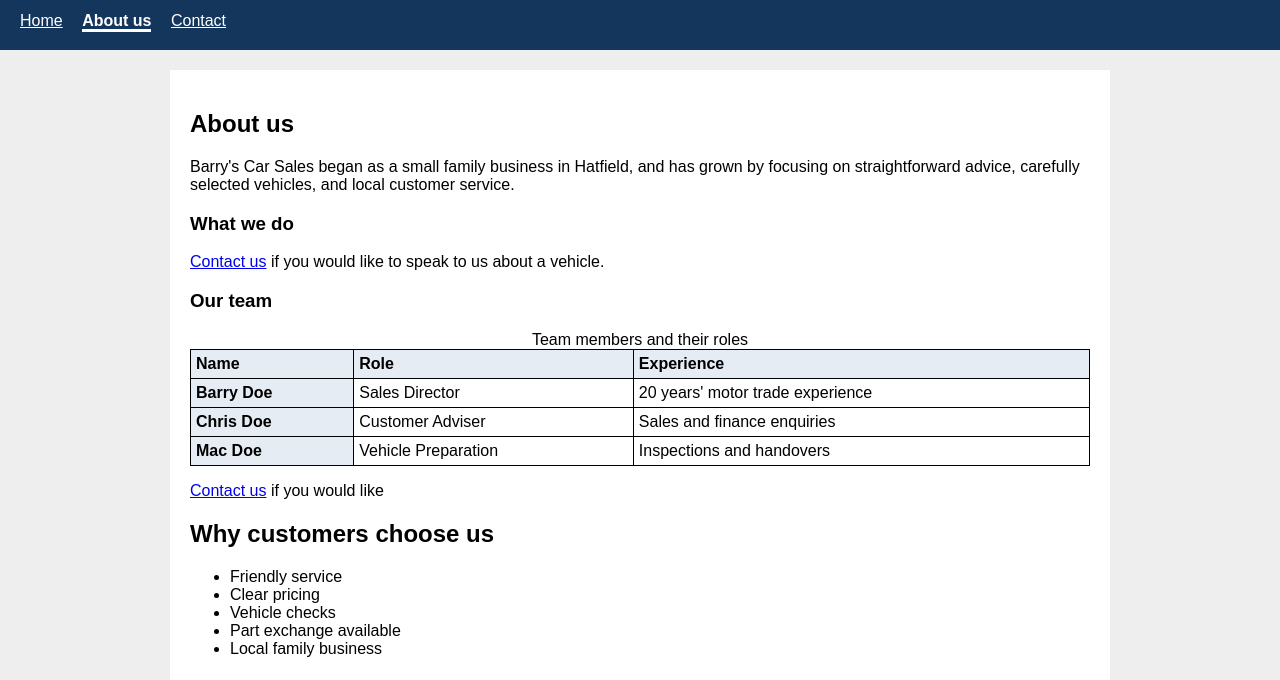
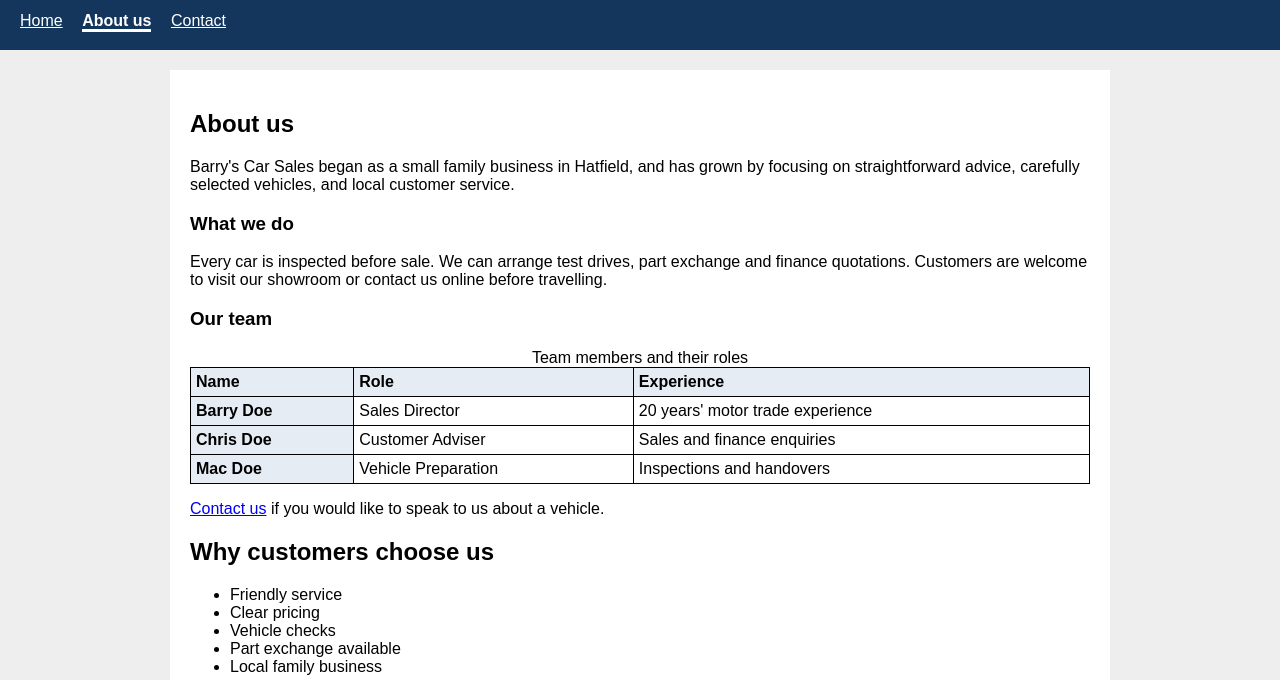
Before and after one commit to ayaanamjad41/barrys-car-sales-enhanced, a plain HTML site: page about.html in a window 1280 px wide. Shown: the part 96-776 px from the top of the page. Drawn offline with Linux system fonts and the light colour scheme.

Commit message:
Restore full contact sentence and tidy indentation on about page

```diff
--- a/about.html
+++ b/about.html
@@ -1,5 +1,6 @@
 <!DOCTYPE html>
 <html lang="en">
+
 <head>
     <meta charset="utf-8">
     <meta name="viewport" content="width=device-width, initial-scale=1">
@@ -7,6 +8,7 @@
     <link rel="stylesheet" href="styles.css">
     <script src="script.js" defer></script>
 </head>
+
 <body>
     <header>
         <div>
@@ -27,10 +29,12 @@
         <div>
             <section>
                 <h2>About us</h2>
-            <p>Barry's Car Sales began as a small family business in Hatfield, and has grown by focusing on straightforward advice, carefully selected vehicles, and local customer service.</p>
+                <p>Barry's Car Sales began as a small family business in Hatfield, and has grown by focusing on
+                    straightforward advice, carefully selected vehicles, and local customer service.</p>
 
                 <h3>What we do</h3>
-                       <p><a href="enquiry.html">Contact us</a> if you would like to speak to us about a vehicle.</p>
+                <p>Every car is inspected before sale. We can arrange test drives, part exchange and finance quotations.
+                    Customers are welcome to visit our showroom or contact us online before travelling.</p>
                 <h3>Our team</h3>
                 <table>
                     <caption>Team members and their roles</caption>
@@ -60,7 +64,7 @@
                     </tbody>
                 </table>
 
-            <p><a href="enquiry.html">Contact us</a> if you would like
+                <p><a href="enquiry.html">Contact us</a> if you would like to speak to us about a vehicle.</p>
             </section>
 
             <aside>
@@ -89,4 +93,5 @@
         Barry's Car Sales · 15 Chipmunk Close, Hatfield, Hertfordshire · 01707 111 222
     </footer>
 </body>
+
 </html>
```
Lines whose indentation alone changed are shown as unchanged.
